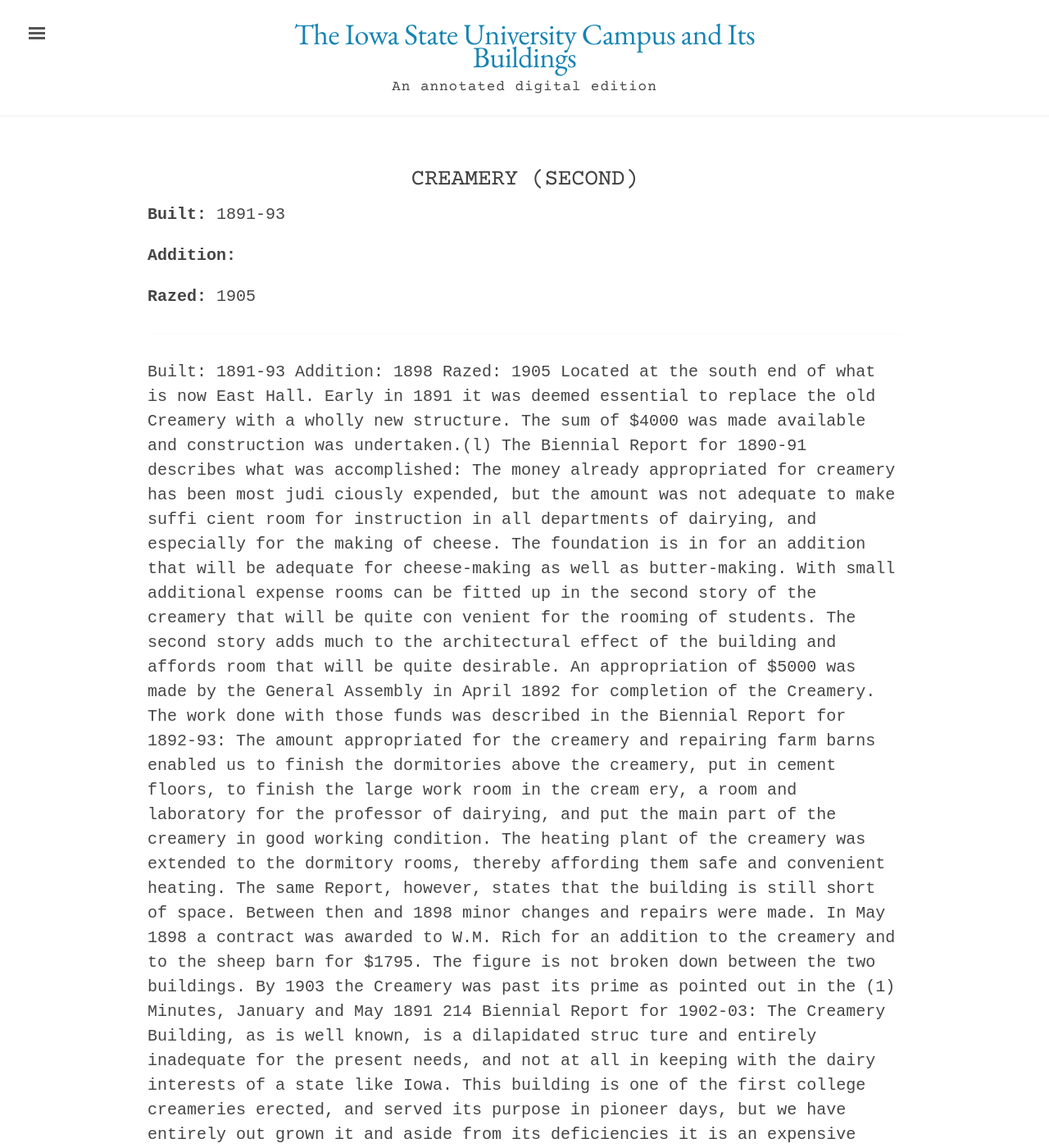
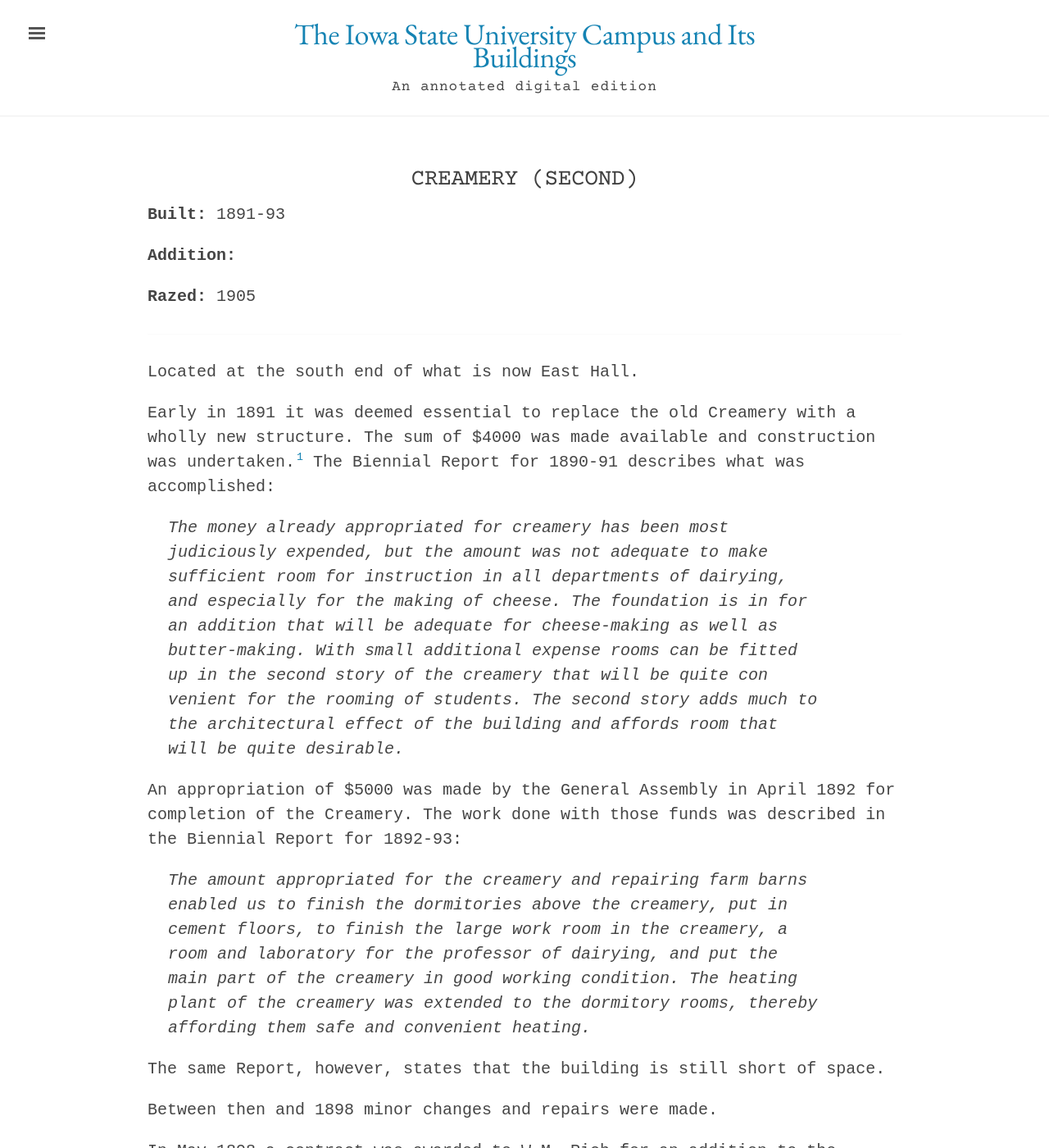
Before and after one commit to emanderson811/day-edition, a Jekyll site: the page built from _texts/buildings/049day-creamery-second.md, in a window 1280 px wide and 1400 px high. Shown: the whole window at 82% size. Built offline with Jekyll 4.4.1, drawn with Linux system fonts in a browser that asks for light colours; some of the changed text lies outside the part shown.

Commit message:
Update 049day-creamery-second.md

```diff
--- a/_texts/buildings/049day-creamery-second.md
+++ b/_texts/buildings/049day-creamery-second.md
@@ -13,18 +13,27 @@
 publication-date: 1980
 ---
 ---
-Built: 1891-93 Addition: 1898 Razed: 1905
+
 Located at the south end of what is now East Hall.
-Early in 1891 it was deemed essential to replace the old Creamery with a wholly new structure. The sum of $4000 was made available and construction was undertaken.(l) The Biennial Report for 1890-91 describes what was accomplished:
-The money already appropriated for creamery has been most judi ciously expended, but the amount was not adequate to make suffi cient room for instruction in all departments of dairying, and especially for the making of cheese. The foundation is in for an addition that will be adequate for cheese-making as well as butter-making. With small additional expense rooms can be fitted up in the second story of the creamery that will be quite con venient for the rooming of students. The second story adds much to the architectural effect of the building and affords room that will be quite desirable.
+
+Early in 1891 it was deemed essential to replace the old Creamery with a wholly new structure. The sum of $4000 was made available and construction was undertaken.[^fn1] The Biennial Report for 1890-91 describes what was accomplished:
+
+>The money already appropriated for creamery has been most judiciously expended, but the amount was not adequate to make sufficient room for instruction in all departments of dairying, and especially for the making of cheese. The foundation is in for an addition that will be adequate for cheese-making as well as butter-making. With small additional expense rooms can be fitted up in the second story of the creamery that will be quite con venient for the rooming of students. The second story adds much to the architectural effect of the building and affords room that will be quite desirable.
+
 An appropriation of $5000 was made by the General Assembly in April 1892 for completion of the Creamery. The work done with those funds was described in the Biennial Report for 1892-93:
-The amount appropriated for the creamery and repairing farm barns enabled us to finish the dormitories above the creamery, put in cement floors, to finish the large work room in the cream ery, a room and laboratory for the professor of dairying, and put the main part of the creamery in good working condition. The heating plant of the creamery was extended to the dormitory rooms, thereby affording them safe and convenient heating.
+
+>The amount appropriated for the creamery and repairing farm barns enabled us to finish the dormitories above the creamery, put in cement floors, to finish the large work room in the creamery, a room and laboratory for the professor of dairying, and put the main part of the creamery in good working condition. The heating plant of the creamery was extended to the dormitory rooms, thereby affording them safe and convenient heating.
+
 The same Report, however, states that the building is still short of space.
+
 Between then and 1898 minor changes and repairs were made.
+
 In May 1898 a contract was awarded to W.M. Rich for an addition to the creamery and to the sheep barn for $1795. The figure is not broken down between the two buildings.
-By 1903 the Creamery was past its prime as pointed out in the
-(1) Minutes, January and May 1891
-214
-Biennial Report for 1902-03:
-The Creamery Building, as is well known, is a dilapidated struc ture and entirely inadequate for the present needs, and not at all in keeping with the dairy interests of a state like Iowa. This building is one of the first college creameries erected, and served its purpose in pioneer days, but we have entirely out grown it and aside from its deficiencies it is an expensive build ing to maintain and operate and an unsightly structure on the College campus.
-Authorization to wreck the Creamery was granted in September 1904, but subsequently it w~s used for an additional school term. It was finally ~azed in mid or late 1905.
+
+By 1903 the Creamery was past its prime as pointed out in the Biennial Report for 1902-03:
+
+[^fn1]: Minutes, January and May 1891
+
+>The Creamery Building, as is well known, is a dilapidated structure and entirely inadequate for the present needs, and not at all in keeping with the dairy interests of a state like Iowa. This building is one of the first college creameries erected, and served its purpose in pioneer days, but we have entirely out grown it and aside from its deficiencies it is an expensive building to maintain and operate and an unsightly structure on the College campus.
+
+Authorization to wreck the Creamery was granted in September 1904, but subsequently it was used for an additional school term. It was finally razed in mid or late 1905.
```
